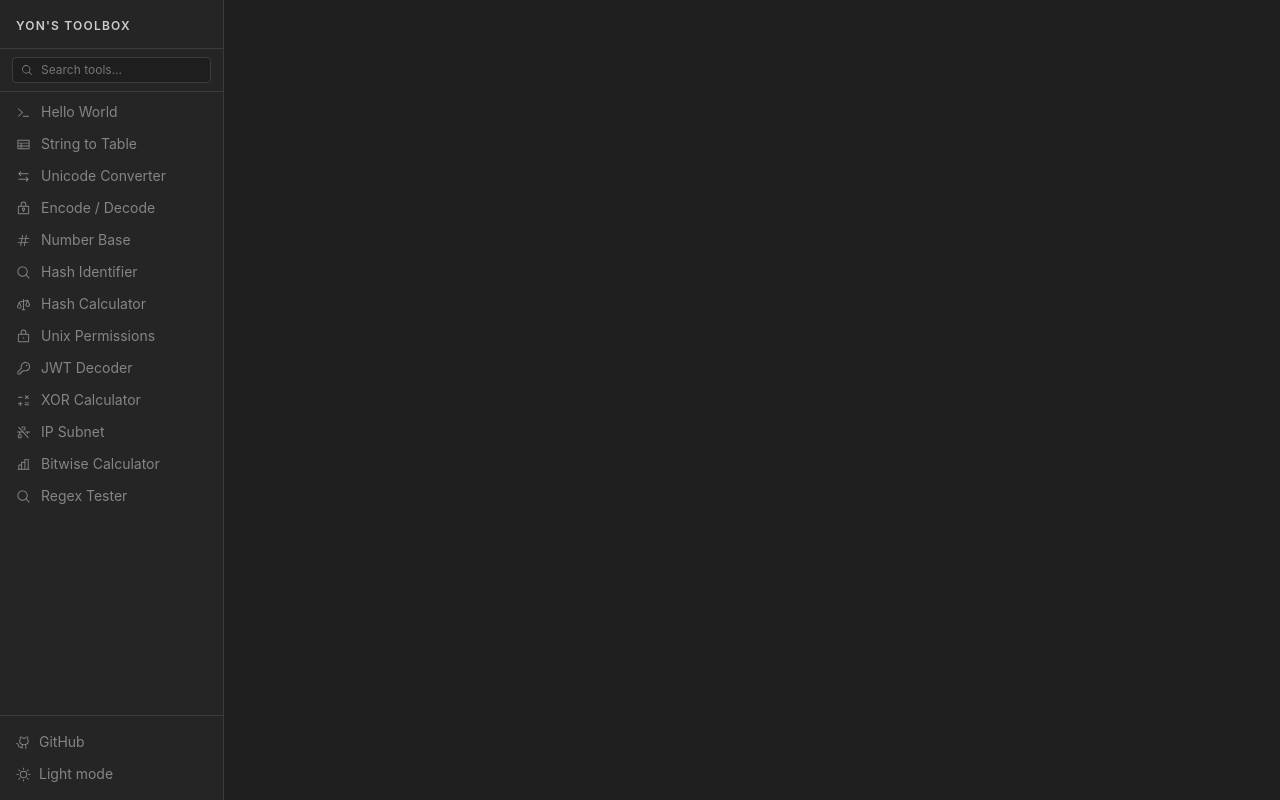
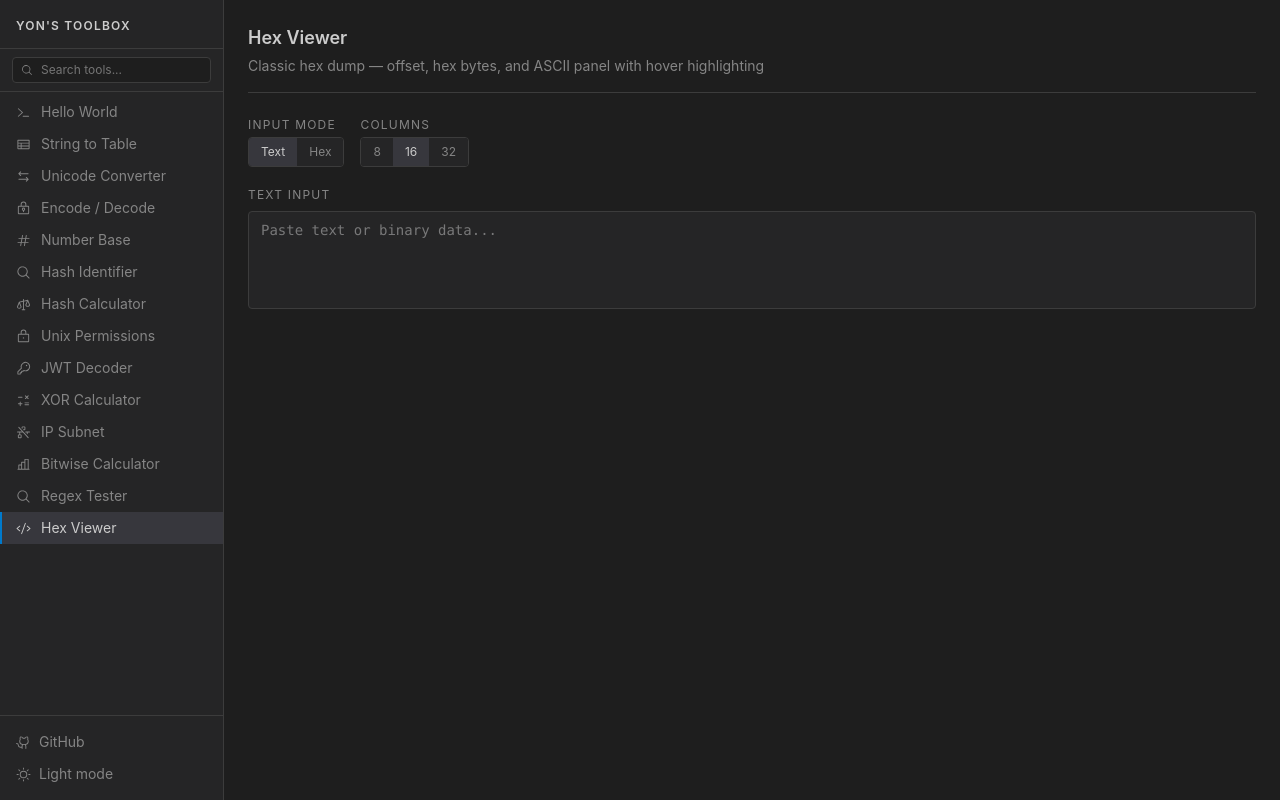
Before and after one commit to YonLiud/web-re-toolbox, a React (Vite) app: page /hex-viewer in a window 1280 px wide. Built offline with nearby package versions, Linux system fonts and the light colour scheme.

Commit message:
feat: hex viewer

```diff
--- /dev/null
+++ b/src/tools/hex-viewer/index.tsx
@@ -0,0 +1,221 @@
+import { useState, useMemo } from 'react'
+import { Code } from '@phosphor-icons/react'
+import { ToolLayout } from '../../components/ToolLayout'
+import type { Tool } from '../types'
+
+const MAX_BYTES = 4096
+
+type InputMode = 'text' | 'hex'
+
+function textToBytes(text: string): Uint8Array {
+  return new TextEncoder().encode(text)
+}
+
+function hexToBytes(hex: string): Uint8Array | null {
+  const clean = hex.replace(/\s+/g, '')
+  if (clean.length % 2 !== 0) return null
+  if (!/^[0-9a-fA-F]*$/.test(clean)) return null
+  const arr = new Uint8Array(clean.length / 2)
+  for (let i = 0; i < clean.length; i += 2) arr[i / 2] = parseInt(clean.slice(i, i + 2), 16)
+  return arr
+}
+
+const isPrintable = (b: number) => b >= 0x20 && b < 0x7f
+
+function HexDump({
+  bytes, cols, hovered, setHovered,
+}: {
+  bytes: Uint8Array
+  cols: number
+  hovered: number | null
+  setHovered: (i: number | null) => void
+}) {
+  const rows: Uint8Array[] = []
+  for (let i = 0; i < bytes.length; i += cols) rows.push(bytes.slice(i, i + cols))
+  const half = cols / 2
+
+  return (
+    <div className="font-mono text-xs overflow-x-auto">
+      {/* Header */}
+      <div className="flex gap-3 text-vs-muted pb-1 mb-1 border-b border-vs-border select-none">
+        <span className="w-[4.5rem] shrink-0">Offset</span>
+        <div className="flex gap-1">
+          {Array.from({ length: cols }, (_, i) => (
+            <span key={i} className={`w-[1.4rem] text-center${i === half - 1 ? ' mr-2' : ''}`}>
+              {i.toString(16).padStart(2, '0')}
+            </span>
+          ))}
+        </div>
+        <span className="ml-2">ASCII</span>
+      </div>
+
+      {rows.map((row, ri) => {
+        const base = ri * cols
+        return (
+          <div key={ri} className="flex gap-3 hover:bg-vs-hover/30 rounded items-start py-px">
+            {/* Offset */}
+            <span className="w-[4.5rem] shrink-0 text-vs-muted select-none">
+              {base.toString(16).padStart(8, '0')}
+            </span>
+
+            {/* Hex bytes */}
+            <div className="flex gap-1">
+              {Array.from({ length: cols }, (_, ci) => {
+                const idx = base + ci
+                const byte = row[ci]
+                const exists = ci < row.length
+                const isHov = hovered === idx
+                return (
+                  <span
+                    key={ci}
+                    onMouseEnter={() => exists ? setHovered(idx) : undefined}
+                    onMouseLeave={() => setHovered(null)}
+                    className={`w-[1.4rem] text-center cursor-default transition-colors${ci === half - 1 ? ' mr-2' : ''} ${
+                      !exists
+                        ? 'text-transparent select-none'
+                        : isHov
+                        ? 'bg-vs-accent/40 text-vs-text rounded-sm'
+                        : 'text-vs-text'
+                    }`}
+                  >
+                    {exists ? byte.toString(16).padStart(2, '0') : '00'}
+                  </span>
+                )
+              })}
+            </div>
+
+            {/* ASCII */}
+            <div className="flex ml-2">
+              {Array.from(row).map((byte, ci) => {
+                const idx = base + ci
+                const isHov = hovered === idx
+                return (
+                  <span
+                    key={ci}
+                    onMouseEnter={() => setHovered(idx)}
+                    onMouseLeave={() => setHovered(null)}
+                    className={`cursor-default transition-colors leading-none ${
+                      isHov
+                        ? 'bg-vs-accent/40 rounded-sm'
+                        : isPrintable(byte)
+                        ? 'text-vs-text'
+                        : 'text-vs-muted'
+                    }`}
+                  >
+                    {isPrintable(byte) ? String.fromCharCode(byte) : '.'}
+                  </span>
+                )
+              })}
+            </div>
+          </div>
+        )
+      })}
+    </div>
+  )
+}
+
+function HexViewerTool() {
+  const [mode, setMode] = useState<InputMode>('text')
+  const [input, setInput] = useState('')
+  const [cols, setCols] = useState(16)
+  const [hovered, setHovered] = useState<number | null>(null)
+
+  const { bytes, error } = useMemo(() => {
+    if (!input.trim()) return { bytes: null, error: false }
+    if (mode === 'text') return { bytes: textToBytes(input), error: false }
+    const b = hexToBytes(input)
+    return { bytes: b ?? null, error: b === null }
+  }, [input, mode])
+
+  const truncated = bytes && bytes.length > MAX_BYTES
+  const displayed = truncated ? bytes.slice(0, MAX_BYTES) : bytes
+
+  return (
+    <ToolLayout title="Hex Viewer" description="Classic hex dump — offset, hex bytes, and ASCII panel with hover highlighting">
+      <div className="flex flex-col gap-5">
+
+        <div className="flex gap-4 flex-wrap">
+          <div className="flex flex-col gap-1">
+            <span className="text-vs-muted text-xs uppercase tracking-widest">Input mode</span>
+            <div className="flex border border-vs-border rounded overflow-hidden">
+              {(['text', 'hex'] as InputMode[]).map(m => (
+                <button
+                  key={m}
+                  onClick={() => { setMode(m); setInput('') }}
+                  className={`px-3 py-1.5 text-xs capitalize transition-colors ${
+                    mode === m ? 'bg-vs-active text-vs-text' : 'bg-vs-sidebar text-vs-muted hover:bg-vs-hover'
+                  }`}
+                >
+                  {m}
+                </button>
+              ))}
+            </div>
+          </div>
+
+          <div className="flex flex-col gap-1">
+            <span className="text-vs-muted text-xs uppercase tracking-widest">Columns</span>
+            <div className="flex border border-vs-border rounded overflow-hidden">
+              {[8, 16, 32].map(c => (
+                <button
+                  key={c}
+                  onClick={() => setCols(c)}
+                  className={`px-3 py-1.5 text-xs transition-colors ${
+                    cols === c ? 'bg-vs-active text-vs-text' : 'bg-vs-sidebar text-vs-muted hover:bg-vs-hover'
+                  }`}
+                >
+                  {c}
+                </button>
+              ))}
+            </div>
+          </div>
+        </div>
+
+        <div className="flex flex-col gap-2">
+          <label className="text-vs-muted text-xs uppercase tracking-widest">
+            {mode === 'text' ? 'Text input' : 'Hex string — space-separated or continuous'}
+          </label>
+          <textarea
+            value={input}
+            onChange={e => setInput(e.target.value)}
+            placeholder={
+              mode === 'text'
+                ? 'Paste text or binary data...'
+                : '48 65 6c 6c 6f  or  48656c6c6f'
+            }
+            rows={4}
+            spellCheck={false}
+            className={`w-full bg-vs-sidebar border text-vs-text text-sm font-mono px-3 py-2 rounded outline-none transition-colors resize-none ${
+              error ? 'border-red-500' : 'border-vs-border focus:border-vs-accent'
+            }`}
+          />
+          {error && <p className="text-red-500 text-xs">Invalid hex — must be an even number of hex digits.</p>}
+        </div>
+
+        {displayed && displayed.length > 0 && (
+          <>
+            <div className="flex items-center gap-4 text-xs text-vs-muted">
+              <span>{bytes!.length} bytes</span>
+              <span>{Math.ceil(bytes!.length / cols)} rows</span>
+              {truncated && <span className="text-yellow-500">Showing first {MAX_BYTES} of {bytes!.length} bytes</span>}
+            </div>
+
+            <div className="bg-vs-sidebar border border-vs-border rounded p-3">
+              <HexDump bytes={displayed} cols={cols} hovered={hovered} setHovered={setHovered} />
+            </div>
+          </>
+        )}
+
+      </div>
+    </ToolLayout>
+  )
+}
+
+export default {
+  meta: {
+    slug: 'hex-viewer',
+    name: 'Hex Viewer',
+    description: 'Classic hex dump with offset, hex bytes, and ASCII panel',
+    icon: Code,
+  },
+  Component: HexViewerTool,
+} satisfies Tool
--- a/src/tools/registry.ts
+++ b/src/tools/registry.ts
@@ -12,6 +12,7 @@ import XORCalculator from './xor-calculator'
 import IPSubnet from './ip-subnet'
 import BitwiseCalculator from './bitwise-calculator'
 import RegexTester from './regex-tester'
+import HexViewer from './hex-viewer'
 
 export const tools: Tool[] = [
   HelloWorld,
@@ -27,4 +28,5 @@ export const tools: Tool[] = [
   IPSubnet,
   BitwiseCalculator,
   RegexTester,
+  HexViewer,
 ]
```
